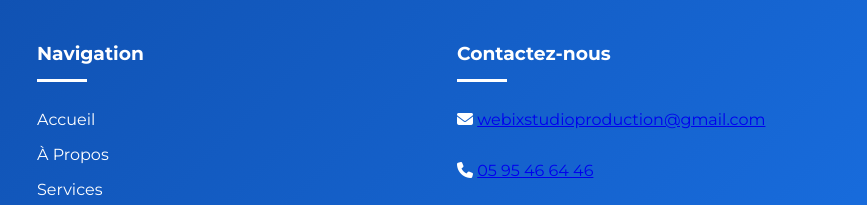
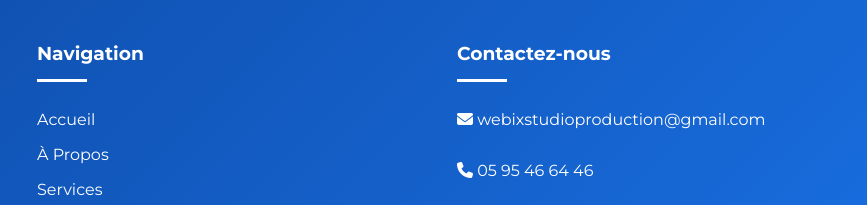
Before and after one commit to Joel-Dev-pro/webixstudio, a plain HTML site: page index.html in a window 1280 px wide. Shown: the part 7418-7623 px from the top of the page, 413-1280 px from the left. Drawn offline with nearby package versions, Linux system fonts and the light colour scheme.

Commit message:
Update index.html
Mise à jour

```diff
--- a/index.html
+++ b/index.html
@@ -394,8 +394,8 @@
 
                 <div class="footer-column">
                     <h3>Contactez-nous</h3>
-                    <p><i class="fas fa-envelope"></i> <a href="mailto:webixstudio@gmail.com" class="footer-contact-link">webixstudioproduction@gmail.com</a></p>
-                    <p><i class="fas fa-phone"></i> <a href="tel:+2250595466446" class="footer-contact-link">05 95 46 64 46</a></p>
+                    <p><i class="fas fa-envelope"></i> <a href="mailto:webixstudio@gmail.com" class="footer-contact-link" style="text-decoration: none; color: white;">webixstudioproduction@gmail.com</a></p>
+                    <p><i class="fas fa-phone"></i> <a href="tel:+2250595466446" class="footer-contact-link" style="text-decoration: none; color: white;">05 95 46 64 46</a></p>
 
                     <p>disponible pour projets locaux et internationaux.</p>
                 </div>
```
